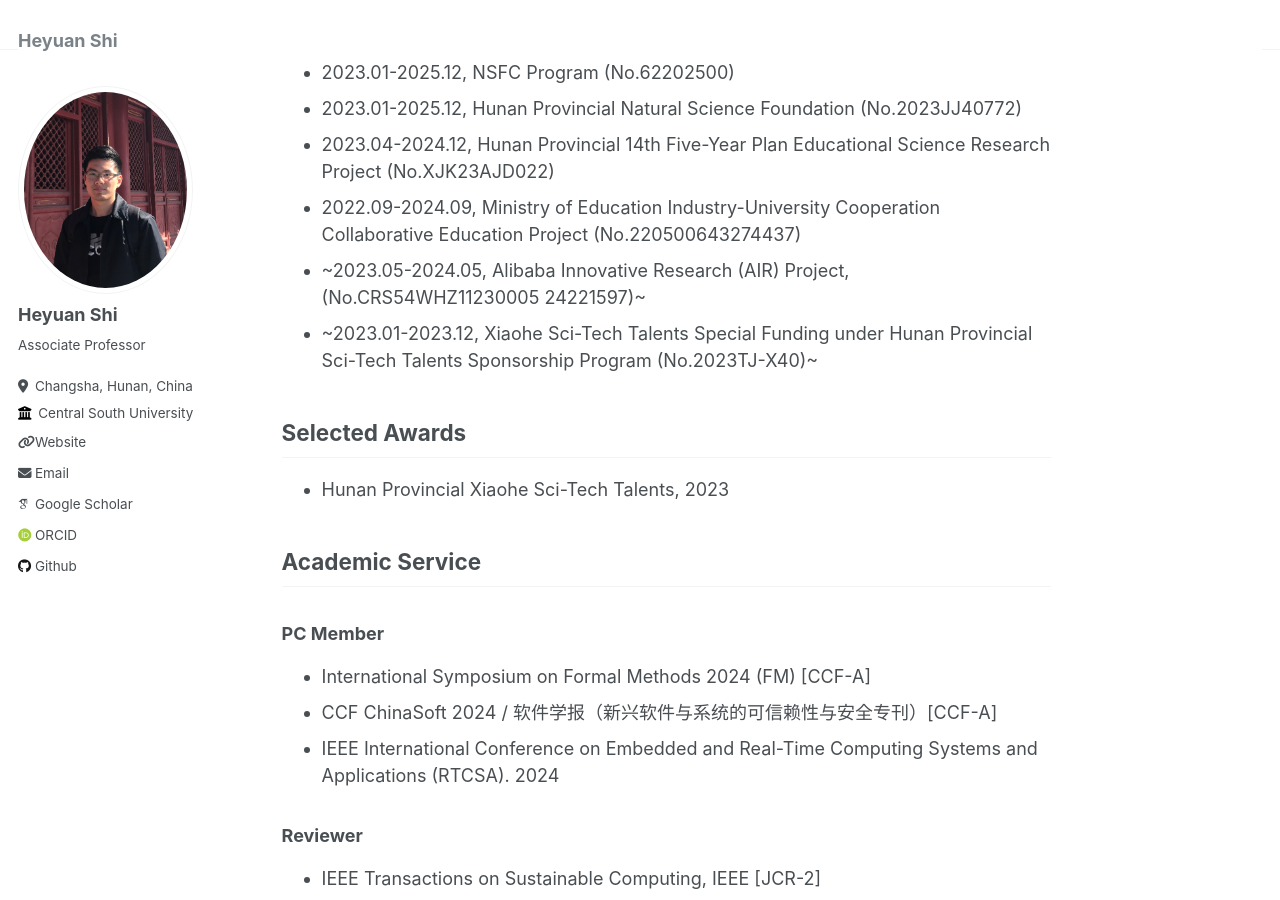
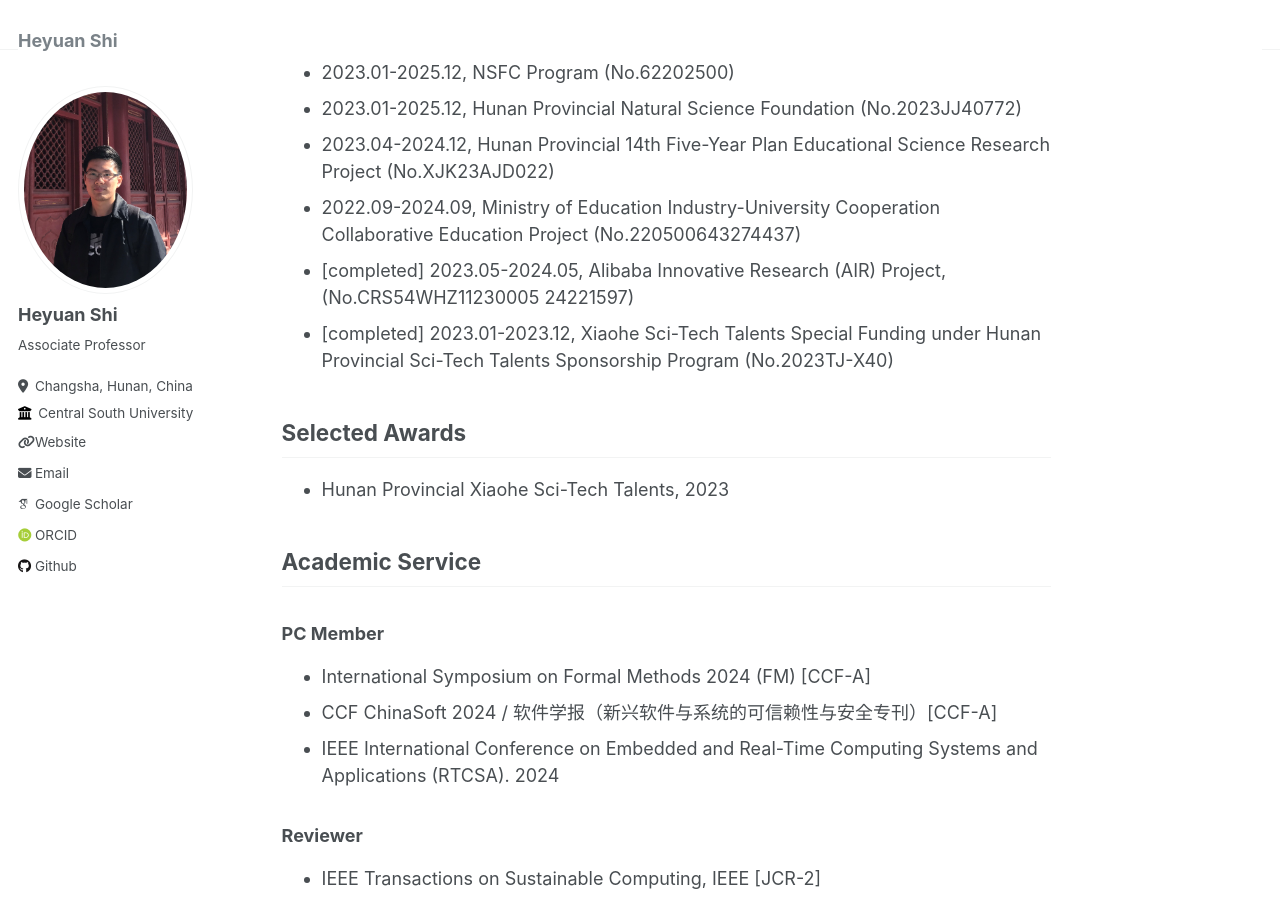
Before and after one commit to shiheyuan/shiheyuan.github.io, a Jekyll site: the page built from _pages/about.md, in a window 1280 px wide and 900 px high, scrolled down 2959 px. Built offline with Jekyll 4.4.1, drawn with Linux system fonts in a browser that asks for light colours; some web fonts are replaced.

Commit message:
Update about.md

```diff
--- a/_pages/about.md
+++ b/_pages/about.md
@@ -73,8 +73,8 @@ Heyuan Shi received the B.S. degree in School of Information Science and Enginee
 - 2023.01-2025.12, Hunan Provincial Natural Science Foundation (No.2023JJ40772)
 - 2023.04-2024.12, Hunan Provincial 14th Five-Year Plan Educational Science Research Project (No.XJK23AJD022)
 - 2022.09-2024.09, Ministry of Education Industry-University Cooperation Collaborative Education Project (No.220500643274437)
-- ~2023.05-2024.05, Alibaba Innovative Research (AIR) Project, (No.CRS54WHZ11230005 24221597)~
-- ~2023.01-2023.12, Xiaohe Sci-Tech Talents Special Funding under Hunan Provincial Sci-Tech Talents Sponsorship Program (No.2023TJ-X40)~
+- [completed] 2023.05-2024.05, Alibaba Innovative Research (AIR) Project, (No.CRS54WHZ11230005 24221597)
+- [completed] 2023.01-2023.12, Xiaohe Sci-Tech Talents Special Funding under Hunan Provincial Sci-Tech Talents Sponsorship Program (No.2023TJ-X40)
 
 ## Selected Awards
 
```
